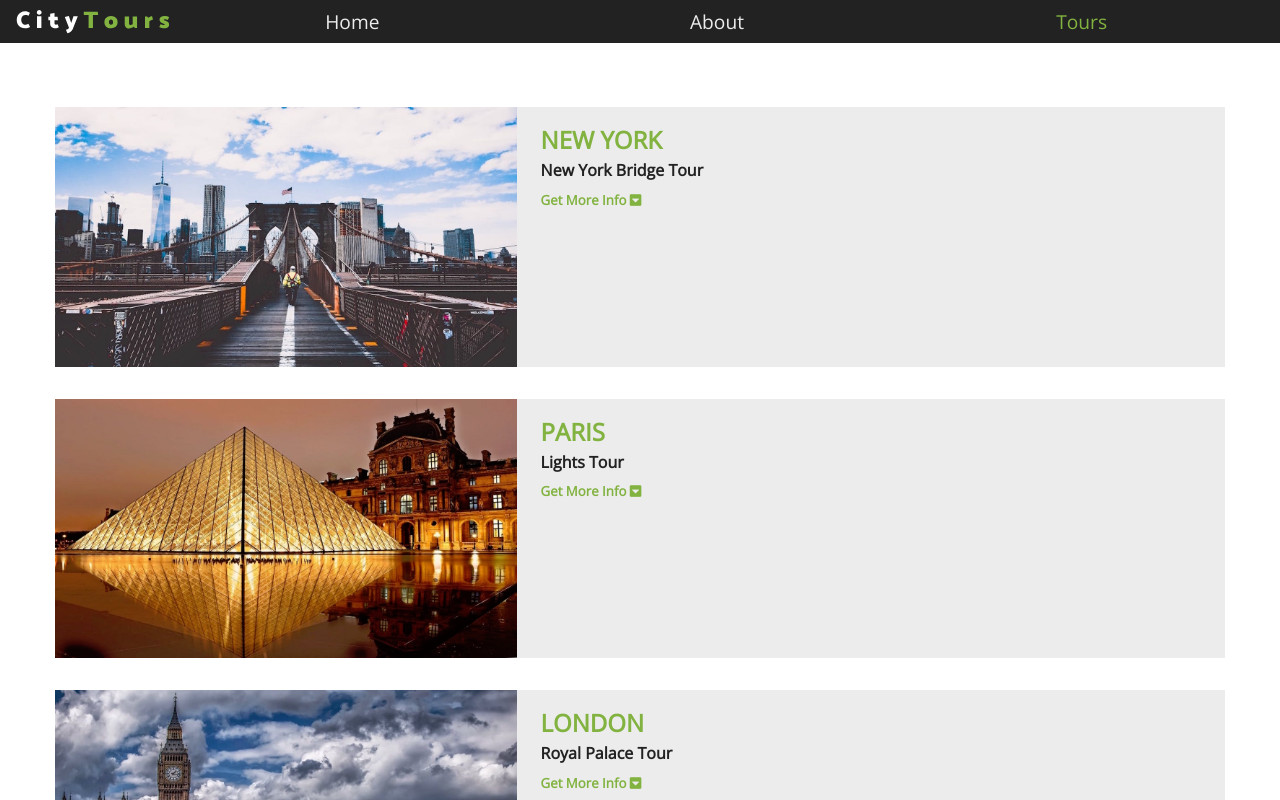
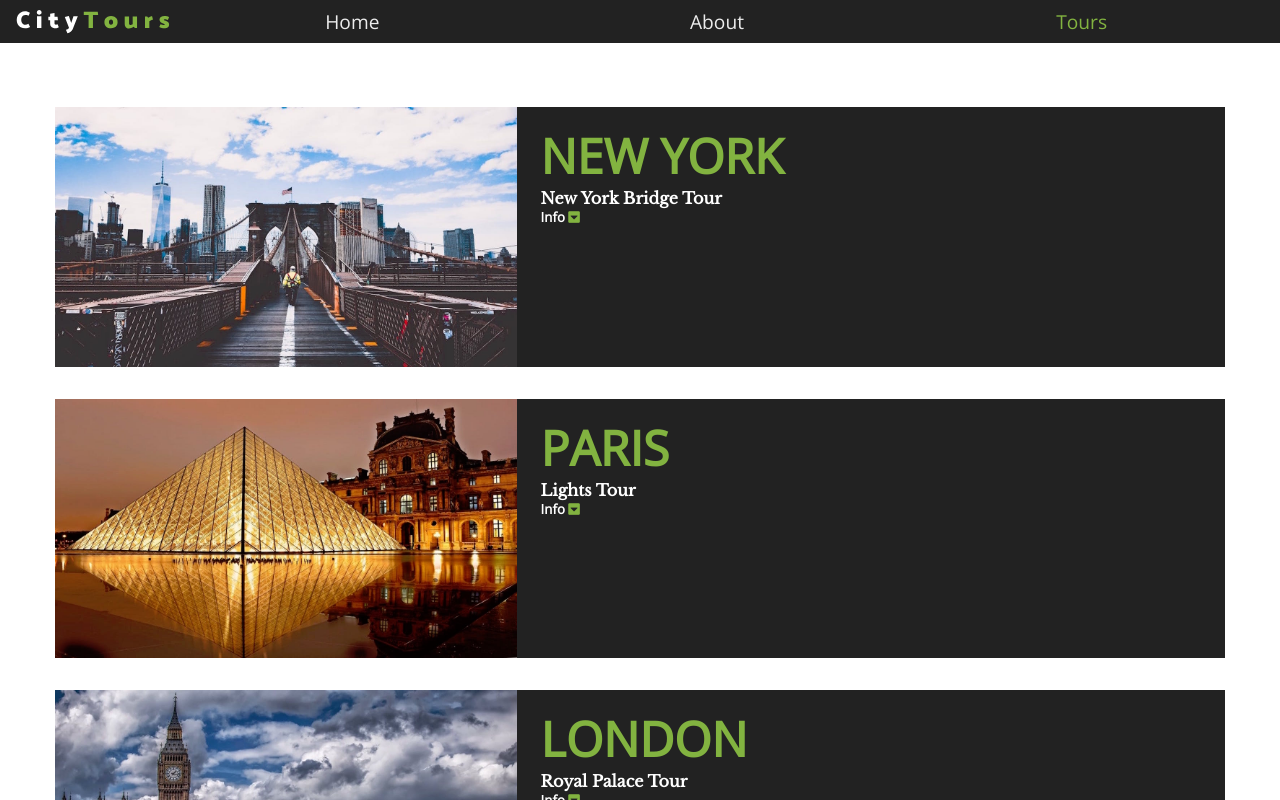
Before and after one commit to erikyoung/city-tours-react, a React (Create React App) app: page / in a window 1280 px wide. Shown: the top 800 px of the page. Built offline with nearby package versions, Linux system fonts and the light colour scheme.

Commit message:
changed styling for site

```diff
--- a/public/index.html
+++ b/public/index.html
@@ -23,6 +23,7 @@
       Learn how to configure a non-root public URL by running `npm run build`.
     -->
     <!-- google fonts -->
+    <link href="https://fonts.googleapis.com/css?family=Libre+Baskerville" rel="stylesheet">
     <link
       href="https://fonts.googleapis.com/css?family=Open+Sans"
       rel="stylesheet"
--- a/src/components/Tour/Tour.js
+++ b/src/components/Tour/Tour.js
@@ -24,7 +24,7 @@ handleInfo = () => {
     return (
     		<article className="tour">
     			<div className="img-container">
-    				<img src={img} alt="tour of the city" />
+    				<img src={img} alt="tour of the day" />
     				<span className="close-btn" onClick={() => removeTour(id)}>
     					<i className="fas fa-window-close" />
     				</span>
@@ -33,7 +33,7 @@ handleInfo = () => {
     				<h3>{city}</h3>
     				<h4>{name}</h4>
     			<h5>
-    				<span className="info-tab">Get More Info</span>{" "}
+    				info{" "}
 
 	    			<span onClick={this.handleInfo}>
 	    				<i className="fas fa-caret-square-down" />
--- a/src/components/Tour/tour.scss
+++ b/src/components/Tour/tour.scss
@@ -1,7 +1,13 @@
 @import '../../index.scss';
 
+.info-tab {
+	font-size: 0.75rem;
+}
+
+
+
 .tour {
-	background: $mainGrey;
+	background: $mainBlack;
 	margin: 2rem 0;
 
 	img {
@@ -23,8 +29,9 @@
 .img-container {
 	position: relative;
 
+}
 
-}
+
 
 .close-btn {
 	position: absolute;
@@ -44,25 +51,29 @@
 
 .tour-info {
 	padding: 1rem 0.5rem;
+
 		h3 {
 			text-transform: uppercase;
 			color: $mainGreen;
-			font-size: 1.5rem;
+			font-size: 3rem;
 
 
 		}
 		h4 {
 			text-transform: capitalize;
-			margin: 0.2rem 0 0.6rem 0;
+			font-family: 'Libre Baskerville', serif;
+
 			font-weight:light;
+			color: $mainWhite;
 		}
 		h5 {
 			text-transform: capitalize;
 				span {
 					color: $mainGreen;
-
+					font-family: 'Libre Baskerville', serif;
 					font-weight:bold;
 					cursor: pointer;
+
 				}
 
 		}
--- a/src/index.scss
+++ b/src/index.scss
@@ -12,5 +12,5 @@ $mainGrey: #ececec;
 body {
   font-family: "Open Sans", sans-serif;
   background: $mainWhite;
-  color: $mainBlack;
+  color: $mainWhite;
 }
```
